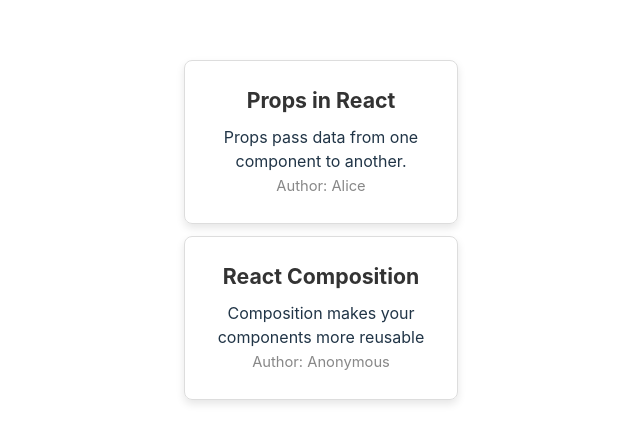
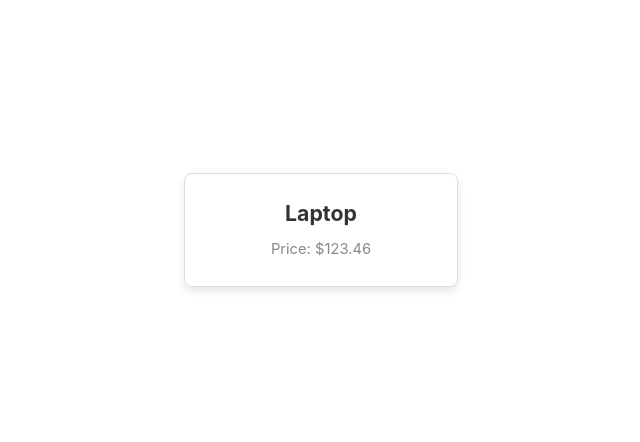
Before and after one commit to cunlim/react03, a React (Vite) app: page / in a window 1280 px wide. Shown: the part 170-612 px from the top of the page, without its empty margins (319-959 px from the left). Built offline with nearby package versions, Linux system fonts and the light colour scheme.

Commit message:
React 10 - 컴포넌트의 Props 06

```diff
--- a/src/App.jsx
+++ b/src/App.jsx
@@ -1,29 +1,19 @@
 import './App.css'
 
-import InfoCard from './InfoCard'
+import ProductCard from './ProductCard'
 
-const cards = [
-  {
-    idx: 1,
-    title: "Props in React",
-    content: "Props pass data from one component to another.",
-    author: "Alice"
-  }, {
-    idx: 2,
-    title: "React Composition",
-    content: "Composition makes your components more reusable"
-  }
-]
-
-function App() {
+const App = () => {
+  const product = {
+    name: "Laptop",
+    price: 123.4567
+  };
 
   return (
-    <>
-      {cards.map(cardData => (
-        <InfoCard key={cardData.idx} {...cardData} />
-      ))}
-    </>
-  )
+    <ProductCard
+      {...product}
+      formatPrice={(p) => `$${p.toFixed(2)}`}
+    />
+  );
 }
 
 export default App
--- /dev/null
+++ b/src/ProductCard.jsx
@@ -0,0 +1,17 @@
+import styles from './Card.module.css'
+
+const ProductCard = ({
+  name, price, formatPrice
+}) => {
+  const displayedPrice
+   = formatPrice(price)
+
+  return (
+    <div className={styles.card}>
+      <h2>{name}</h2>
+      <p>Price: {displayedPrice}</p>
+    </div>
+  );
+}
+
+export default ProductCard
```
